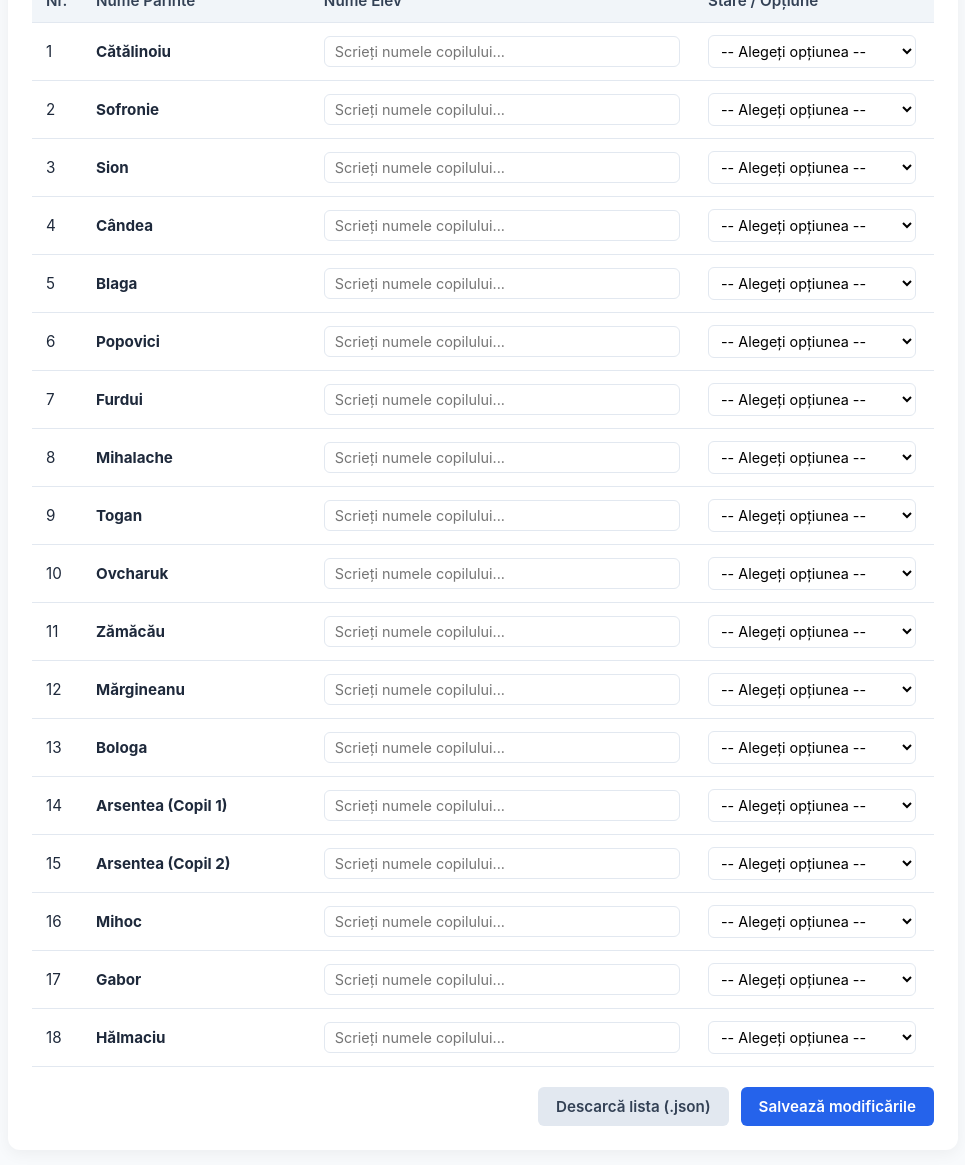
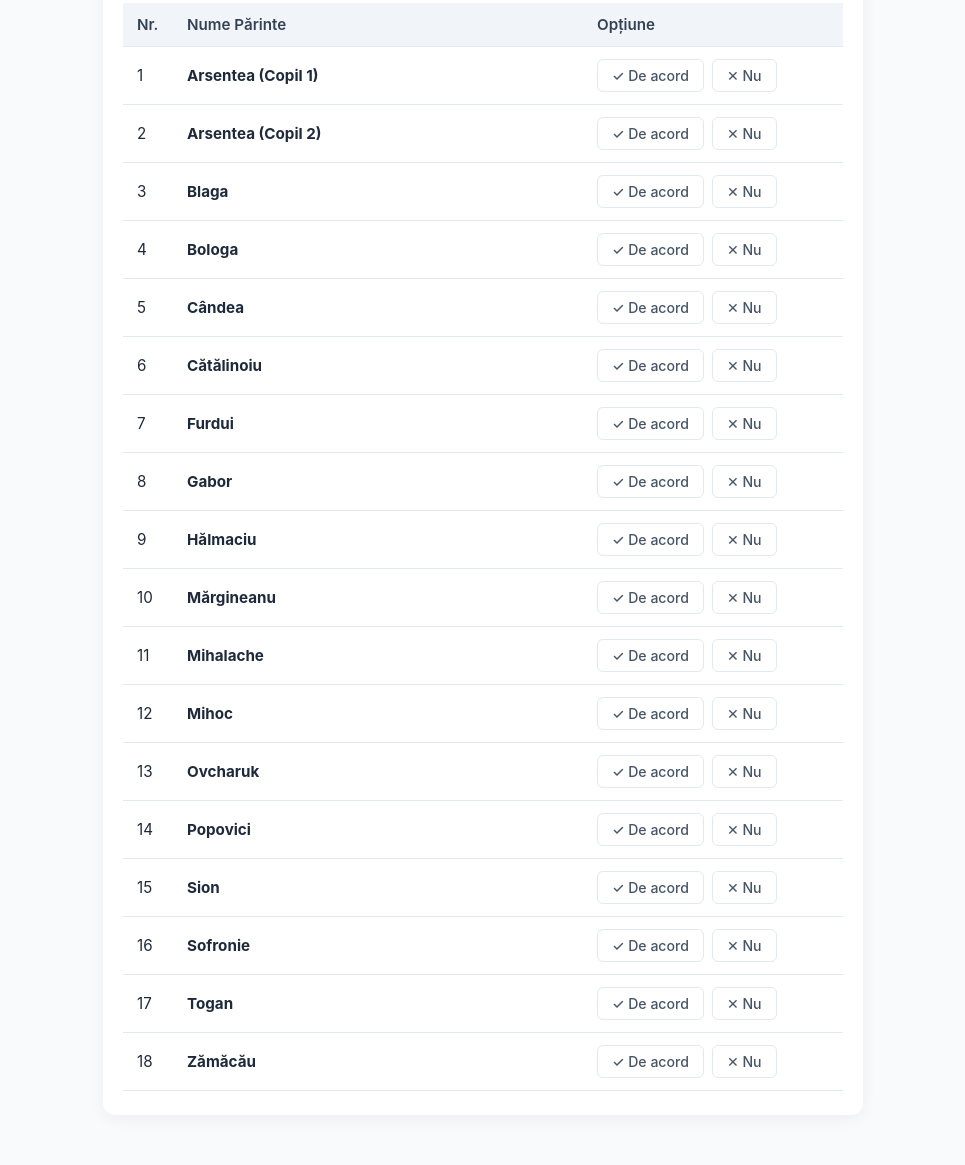
Before and after one commit to MadalinVacariu/AcordExcursie, a plain HTML site: page index.html in a window 1280 px wide. Shown: the part 145-1310 px from the top of the page, without its empty margins (157-1122 px from the left). After the commit the page ends 1280 px from the top, so only its background shows below. Drawn offline with Linux system fonts and the light colour scheme.

Commit message:
Update index.html

```diff
--- a/index.html
+++ b/index.html
@@ -6,11 +6,16 @@
   <title>Acord Părinți - Activitate Marți (20 Octombrie)</title>
   <style>
     :root {
-      --primary: #2563eb;
       --bg: #f8fafc;
       --card-bg: #ffffff;
       --border: #e2e8f0;
       --text: #1e293b;
+      --green-bg: #dcfce7;
+      --green-border: #16a34a;
+      --green-text: #15803d;
+      --red-bg: #fee2e2;
+      --red-border: #dc2626;
+      --red-text: #b91c1c;
     }
 
     * {
@@ -23,23 +28,23 @@
     body {
       background-color: var(--bg);
       color: var(--text);
-      padding: 20px 10px;
+      padding: 20px 12px;
       display: flex;
       justify-content: center;
     }
 
     .container {
       width: 100%;
-      max-width: 950px;
+      max-width: 760px;
       background: var(--card-bg);
-      padding: 24px;
+      padding: 24px 20px;
       border-radius: 12px;
       box-shadow: 0 4px 15px rgba(0, 0, 0, 0.05);
     }
 
     h1 {
-      font-size: 1.5rem;
-      margin-bottom: 8px;
+      font-size: 1.4rem;
+      margin-bottom: 6px;
       color: #0f172a;
       text-align: center;
     }
@@ -47,8 +52,18 @@
     .subtitle {
       font-size: 0.95rem;
       color: #64748b;
-      margin-bottom: 24px;
+      margin-bottom: 20px;
       text-align: center;
+    }
+
+    .status-toast {
+      text-align: center;
+      font-size: 0.85rem;
+      color: #16a34a;
+      font-weight: 500;
+      min-height: 20px;
+      margin-bottom: 12px;
+      transition: opacity 0.3s;
     }
 
     .table-wrapper {
@@ -75,82 +90,46 @@
     }
 
     tr:hover {
-      background-color: #f8fafc;
+      background-color: #fcfdfe;
     }
 
-    .input-child {
-      width: 100%;
-      padding: 6px 10px;
-      border: 1px solid var(--border);
-      border-radius: 6px;
-      outline: none;
-      font-size: 0.9rem;
+    .btn-group {
+      display: flex;
+      gap: 8px;
     }
 
-    .input-child:focus {
-      border-color: var(--primary);
+    .choice-btn {
+      padding: 7px 14px;
+      border-radius: 6px;
+      border: 1px solid var(--border);
+      background-color: #ffffff;
+      color: #475569;
+      font-size: 0.88rem;
+      font-weight: 500;
+      cursor: pointer;
+      transition: all 0.15s ease-in-out;
     }
 
-    .status-select {
-      padding: 6px 8px;
-      border-radius: 6px;
-      border: 1px solid var(--border);
-      font-size: 0.9rem;
-      background: #fff;
-      cursor: pointer;
+    .choice-btn:hover {
+      background-color: #f1f5f9;
     }
 
-    .badge-ok {
-      background-color: #dcfce7;
-      color: #15803d;
-      font-weight: 500;
+    /* Stare activă: De acord */
+    .choice-btn.btn-agree.active {
+      background-color: var(--green-bg);
+      border-color: var(--green-border);
+      color: var(--green-text);
+      font-weight: 700;
+      box-shadow: 0 0 0 1px var(--green-border);
     }
 
-    .badge-propus {
-      background-color: #e0f2fe;
-      color: #0369a1;
-      font-weight: 500;
-    }
-
-    .badge-refuz {
-      background-color: #fee2e2;
-      color: #b91c1c;
-      font-weight: 500;
-    }
-
-    .actions {
-      margin-top: 20px;
-      display: flex;
-      justify-content: flex-end;
-      gap: 12px;
-    }
-
-    button {
-      padding: 10px 18px;
-      border: none;
-      border-radius: 6px;
-      font-weight: 600;
-      cursor: pointer;
-      font-size: 0.95rem;
-      transition: background 0.2s;
-    }
-
-    .btn-save {
-      background: var(--primary);
-      color: white;
-    }
-
-    .btn-save:hover {
-      background: #1d4ed8;
-    }
-
-    .btn-export {
-      background: #e2e8f0;
-      color: #334155;
-    }
-
-    .btn-export:hover {
-      background: #cbd5e1;
+    /* Stare activă: Nu */
+    .choice-btn.btn-refuse.active {
+      background-color: var(--red-bg);
+      border-color: var(--red-border);
+      color: var(--red-text);
+      font-weight: 700;
+      box-shadow: 0 0 0 1px var(--red-border);
     }
   </style>
 </head>
@@ -160,95 +139,110 @@
     <h1>Tabel Acord Părinți</h1>
     <p class="subtitle">Activitate programată pentru <strong>marți, 20 octombrie</strong></p>
 
+    <div id="toast" class="status-toast"></div>
+
     <div class="table-wrapper">
       <table>
         <thead>
           <tr>
             <th style="width: 50px;">Nr.</th>
             <th>Nume Părinte</th>
-            <th>Nume Elev</th>
-            <th style="width: 240px;">Stare / Opțiune</th>
+            <th style="width: 260px;">Opțiune</th>
           </tr>
         </thead>
         <tbody id="table-body">
-          <!-- Rândurile se generează dinamic -->
+          <!-- Rândurile sunt generate în ordine alfabetică -->
         </tbody>
       </table>
-    </div>
-
-    <div class="actions">
-      <button class="btn-export" onclick="exportData()">Descarcă lista (.json)</button>
-      <button class="btn-save" onclick="saveData()">Salvează modificările</button>
     </div>
   </div>
 
   <script>
+    // Lista părinților ordonată alfabetic (Arsentea are 2 rânduri distincte pentru cei 2 copii)
     const listaParinti = [
-      "Cătălinoiu", "Sofronie", "Sion", "Cândea", "Blaga",
-      "Popovici", "Furdui", "Mihalache", "Togan", "Ovcharuk",
-      "Zămăcău", "Mărgineanu", "Bologa", "Arsentea (Copil 1)",
-      "Arsentea (Copil 2)", "Mihoc", "Gabor", "Hălmaciu"
+      { id: "1", nume: "Arsentea (Copil 1)" },
+      { id: "2", nume: "Arsentea (Copil 2)" },
+      { id: "3", nume: "Blaga" },
+      { id: "4", nume: "Bologa" },
+      { id: "5", nume: "Cândea" },
+      { id: "6", nume: "Cătălinoiu" },
+      { id: "7", nume: "Furdui" },
+      { id: "8", nume: "Gabor" },
+      { id: "9", nume: "Hălmaciu" },
+      { id: "10", nume: "Mărgineanu" },
+      { id: "11", nume: "Mihalache" },
+      { id: "12", nume: "Mihoc" },
+      { id: "13", nume: "Ovcharuk" },
+      { id: "14", nume: "Popovici" },
+      { id: "15", nume: "Sion" },
+      { id: "16", nume: "Sofronie" },
+      { id: "17", nume: "Togan" },
+      { id: "18", nume: "Zămăcău" }
     ];
 
-    // Citire date salvate local dacă există
-    const savedData = JSON.parse(localStorage.getItem("acord_parinti_20oct") || "{}");
+    // Încărcare din memoria dispozitivului
+    const savedChoices = JSON.parse(localStorage.getItem("acord_parinti_optiuni") || "{}");
+    const tbody = document.getElementById("table-body");
+    const toast = document.getElementById("toast");
 
-    const tbody = document.getElementById("table-body");
-
-    listaParinti.forEach((parinte, index) => {
+    listaParinti.forEach((item, index) => {
       const nr = index + 1;
-      const childVal = savedData[nr]?.copil || "";
-      const statusVal = savedData[nr]?.status || "";
+      const currentChoice = savedChoices[item.id] || "";
 
       const tr = document.createElement("tr");
       tr.innerHTML = `
         <td>${nr}</td>
-        <td><strong>${parinte}</strong></td>
+        <td><strong>${item.nume}</strong></td>
         <td>
-          <input type="text" class="input-child" id="copil-${nr}" placeholder="Scrieți numele copilului..." value="${childVal}">
-        </td>
-        <td>
-          <select class="status-select" id="status-${nr}" onchange="updateRowColor(this)">
-            <option value="">-- Alegeți opțiunea --</option>
-            <option value="acord" ${statusVal === 'acord' ? 'selected' : ''}>Sunt de acord</option>
-            <option value="propus" ${statusVal === 'propus' ? 'selected' : ''}>Am propus eu activitatea</option>
-            <option value="nu" ${statusVal === 'nu' ? 'selected' : ''}>Nu sunt de acord</option>
-          </select>
+          <div class="btn-group">
+            <button type="button"
+                    id="btn-agree-${item.id}"
+                    class="choice-btn btn-agree ${currentChoice === 'da' ? 'active' : ''}"
+                    onclick="setChoice('${item.id}', 'da')">
+              ✓ De acord
+            </button>
+            <button type="button"
+                    id="btn-refuse-${item.id}"
+                    class="choice-btn btn-refuse ${currentChoice === 'nu' ? 'active' : ''}"
+                    onclick="setChoice('${item.id}', 'nu')">
+              ✕ Nu
+            </button>
+          </div>
         </td>
       `;
       tbody.appendChild(tr);
     });
 
-    function updateRowColor(selectElem) {
-      selectElem.className = 'status-select';
-      if (selectElem.value === 'acord') selectElem.classList.add('badge-ok');
-      else if (selectElem.value === 'propus') selectElem.classList.add('badge-propus');
-      else if (selectElem.value === 'nu') selectElem.classList.add('badge-refuz');
-    }
+    let toastTimeout;
+    function setChoice(id, valoare) {
+      const btnAgree = document.getElementById(`btn-agree-${id}`);
+      const btnRefuse = document.getElementById(`btn-refuse-${id}`);
 
-    // Aplica culorile inițiale
-    document.querySelectorAll('.status-select').forEach(updateRowColor);
+      // Dacă utilizatorul apasă din nou pe aceeași opțiune, o debifează
+      if (savedChoices[id] === valoare) {
+        delete savedChoices[id];
+        btnAgree.classList.remove('active');
+        btnRefuse.classList.remove('active');
+      } else {
+        savedChoices[id] = valoare;
+        if (valoare === 'da') {
+          btnAgree.classList.add('active');
+          btnRefuse.classList.remove('active');
+        } else {
+          btnRefuse.classList.add('active');
+          btnAgree.classList.remove('active');
+        }
+      }
 
-    function saveData() {
-      const data = {};
-      listaParinti.forEach((_, index) => {
-        const nr = index + 1;
-        data[nr] = {
-          copil: document.getElementById(`copil-${nr}`).value,
-          status: document.getElementById(`status-${nr}`).value
-        };
-      });
-      localStorage.setItem("acord_parinti_20oct", JSON.stringify(data));
-      alert("Datele au fost salvate cu succes în memoria dispozitivului!");
-    }
+      // Salvare automată instantanee
+      localStorage.setItem("acord_parinti_optiuni", JSON.stringify(savedChoices));
 
-    function exportData() {
-      saveData();
-      const dataStr = "data:text/json;charset=utf-8," + encodeURIComponent(localStorage.getItem("acord_parinti_20oct"));
-      const dlAnchorElem = document.createElement('a');
-      dlAnchorElem.setAttribute("href", dataStr);
-      dlAnchorElem.setAttribute("download", "acord_parinti_20_octombrie.json");
-      dlAnchorElem.click();
+      // Indicator vizual discret de salvare
+      toast.textContent = "Modificare salvată automat!";
+      clearTimeout(toastTimeout);
+      toastTimeout = setTimeout(() => {
+        toast.textContent = "";
+      }, 2000);
     }
   </script>
 </body>
```
